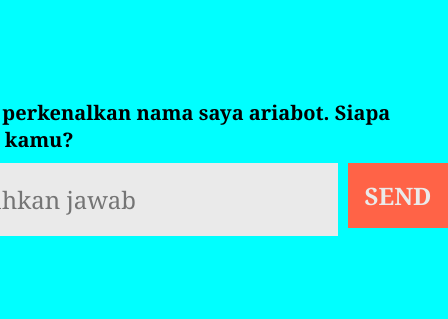
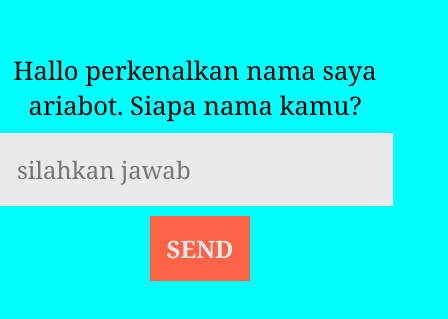
Before and after one commit to Ariaeka00/aria_bhot, a plain HTML site: page index.html in a window 390 px wide. Shown: the part 255-574 px from the top of the page, 448 px wide, since content can reach past the window. Drawn offline with Linux system fonts and the light colour scheme.

Commit message:
Add files via upload

```diff
--- a/style.css
+++ b/style.css
@@ -23,6 +23,7 @@
 .row {
     display: flex;
     flex-direction: row;
+    flex-wrap: wrap;
 }
 
 input {
@@ -55,8 +56,20 @@ button {
 }
 
 @media screen and (max-width: 500px) {
-    #pertanyaan {
-        font-size: 20px;
-        font-weight: 800;
+    .row {
+        display: flex;
+        justify-content: center;
+        align-items: center;
+        flex-direction: column;
+        flex-wrap: wrap;
+    }
+
+    .wrapper {
+        display: flex;
+        justify-content: center;
+        align-items: center;
+        text-align: center;
+        flex-direction: column;
+        flex-wrap: wrap;
     }
 }
```
